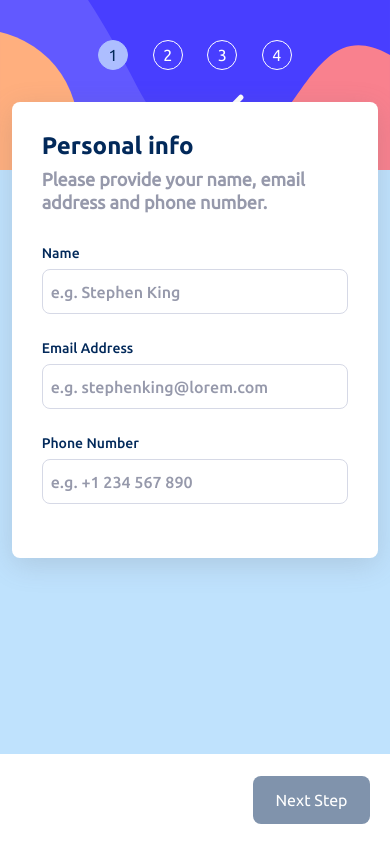
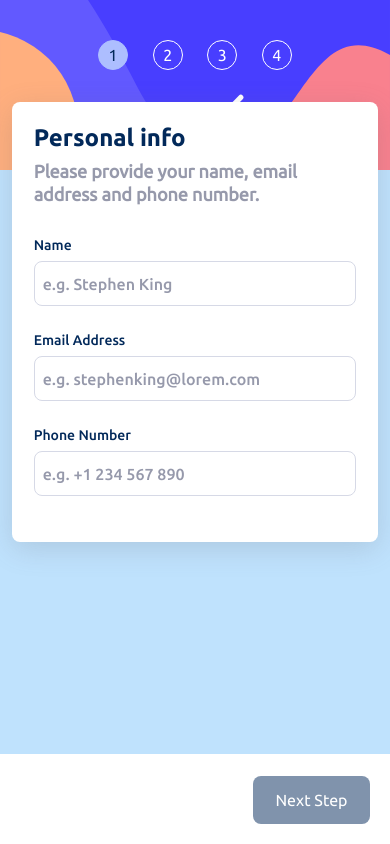
Before and after one commit to nain12/multi-step-form, a React (Create React App) app: page / in a window 390 px wide. Built offline with nearby package versions, Linux system fonts and the light colour scheme.

Commit message:
Add scroll for mobile screens

```diff
--- a/src/App.scss
+++ b/src/App.scss
@@ -13,5 +13,7 @@ label {
 @include for-phone {
   body {
     background-color: $light-blue;
+    overflow: scroll;
+    height: 800px;
   }
 }
--- a/src/components/Form/StepContent/StepContent.module.scss
+++ b/src/components/Form/StepContent/StepContent.module.scss
@@ -36,7 +36,7 @@
     left: calc(50% - var(--width) / 2);
     background-color: $white;
     border-radius: 8px;
-    padding: 30px;
+    padding: 22px;
     box-shadow: rgba(100, 100, 111, 0.2) 0px 7px 29px 0px;
   }
 
@@ -58,6 +58,6 @@
     height: 90px;
     width: 100%;
     background: white;
-    z-index: -1;
+    z-index: 2;
   }
 }
```
